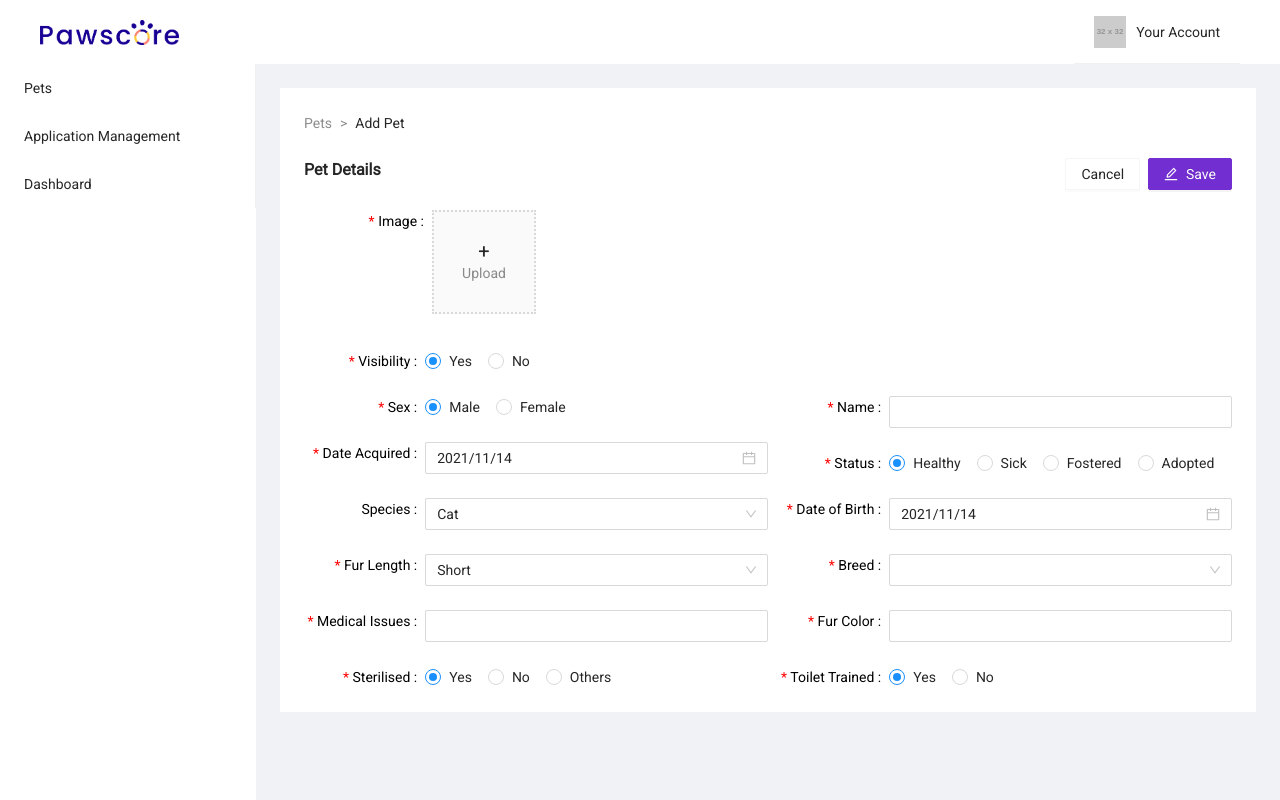
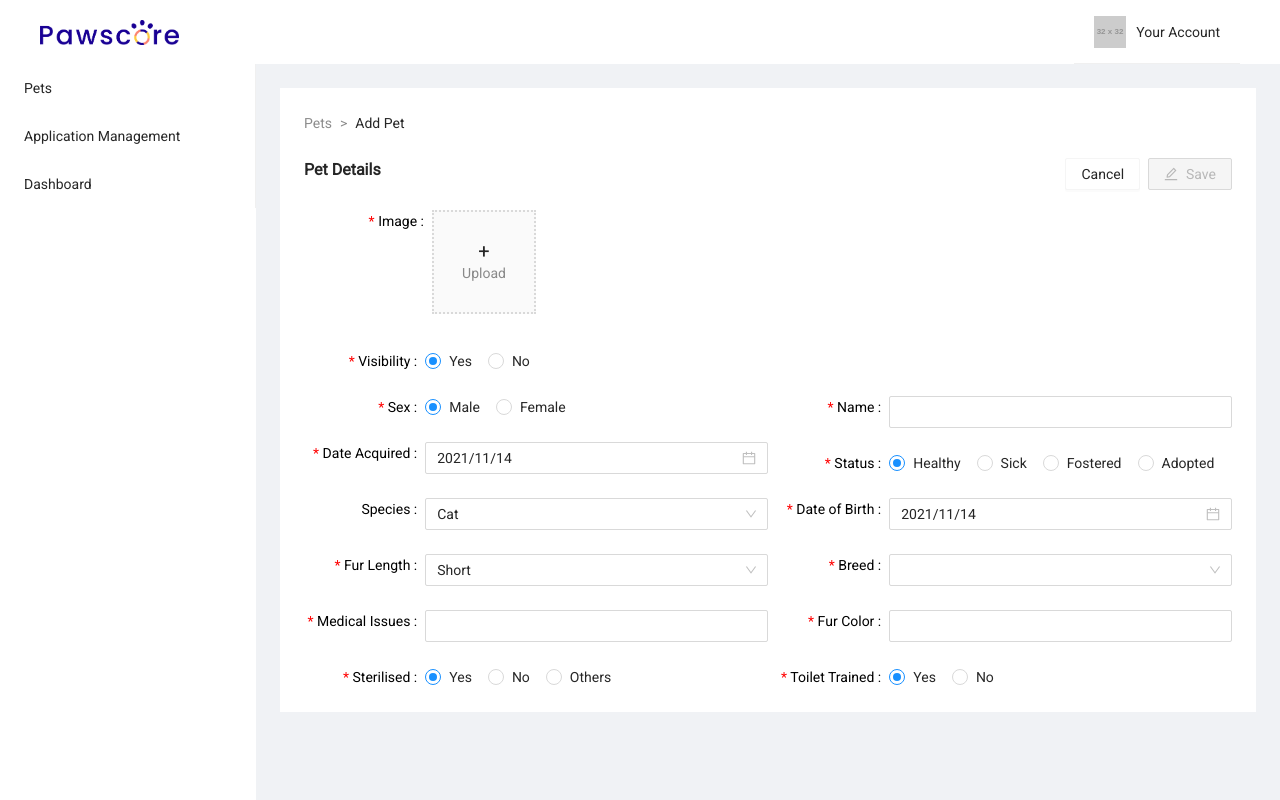
Before and after one commit to bettersg/PawScore, a Next.js app in the folder frontend/: page /shelter/pet/add in a window 1280 px wide. Built offline with nearby package versions, Linux system fonts and the light colour scheme.

Commit message:
Add basic form validation

```diff
--- a/frontend/pages/shelter/pet/add.tsx
+++ b/frontend/pages/shelter/pet/add.tsx
@@ -78,6 +78,76 @@ export default function AddNewPet() {
 		setPet((prev) => ({ ...prev, images }));
 	}, []);
 
+	const isFormValidated = useMemo(() => {
+		const dateKeys: (keyof Pick<PetData, "dateOfBirth" | "acquired">)[] = [
+			"dateOfBirth",
+			"acquired",
+		];
+
+		for (const key of dateKeys) {
+			if (!moment(pet[key]).isValid() || pet[key].toString) {
+				return false;
+			}
+		}
+
+		const yesnoKeys: (keyof Pick<PetData, "toiletTrained" | "visible">)[] = [
+			"toiletTrained",
+			"visible",
+		];
+
+		for (const key of yesnoKeys) {
+			if (typeof pet[key] !== "boolean" || typeof pet[key] === "undefined") {
+				return false;
+			}
+		}
+
+		const stringKeys: (keyof Pick<PetData, "name" | "images" | "breed" | "medicalIssues" | "furColor">)[] = [
+			"name",
+			"images",
+			"breed",
+			"medicalIssues",
+			"furColor",
+		];
+
+		for (const key of stringKeys) {
+			const val = (Array.isArray(pet[key]) ? pet[key] : [pet[key]]) as string[];
+			if (val.length < 1 || !val.every((p) => typeof p === "string")|| !val.every((p) => p.length > 0)) {
+				return false;
+			}
+		}
+
+		const enumKeys: { key: keyof Partial<PetData>; type: any }[] = [
+			{
+				key: "sex",
+				type: Sex,
+			},
+			{
+				key: "species",
+				type: Species,
+			},
+			{
+				key: "status",
+				type: Status,
+			},
+			{
+				key: "furLength",
+				type: FurLength,
+			},
+			{
+				key: "sterilised",
+				type: Sterilised,
+			},
+		];
+
+		for (const enums of enumKeys) {
+			if (!Object.values(enums.type).includes(pet[enums.key])) {
+				return false;
+			}
+		}
+
+		return true;
+	}, [pet]);
+
 	return (
 		<ShelterLayout>
 			<Container>
@@ -90,7 +160,11 @@ export default function AddNewPet() {
 						<Title level={5}>Pet Details</Title>
 						<div>
 							<Button style={{ marginRight: 8 }}>Cancel</Button>
-							<Button type="primary" icon={<EditOutlined />}>
+							<Button
+								type="primary"
+								icon={<EditOutlined />}
+								disabled={!isFormValidated}
+							>
 								Save
 							</Button>
 						</div>
```
